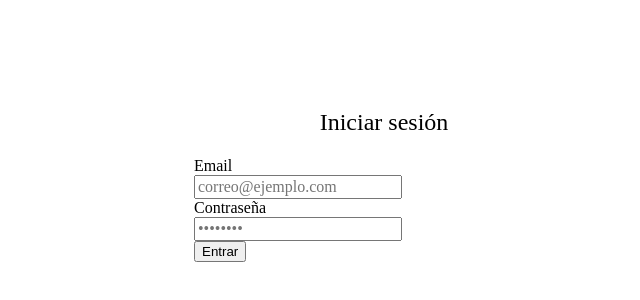
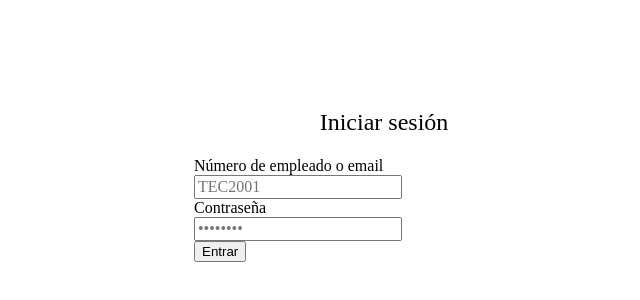
Before and after one commit to z-Nava/audits-app-pwa, a React (Vite) app: page /login in a window 1280 px wide. Shown: the part 224-524 px from the top of the page, without its empty margins (256-896 px from the left). Built offline with nearby package versions, Linux system fonts and the light colour scheme.

Commit message:
employee number for login

```diff
--- a/src/pages/Auth/Login.tsx
+++ b/src/pages/Auth/Login.tsx
@@ -17,7 +17,7 @@ import { AuthService } from "../../services/AuthService";
 const Login: React.FC = () => {
   const loginStore = useUserStore((s) => s.login);
 
-  const [email, setEmail] = useState("");
+  const [loginField, setLoginField] = useState("");
   const [password, setPassword] = useState("");
   const [error, setError] = useState("");
 
@@ -25,7 +25,7 @@ const Login: React.FC = () => {
     try {
       setError("");
 
-      const response = await AuthService.login(email, password);
+      const response = await AuthService.login(loginField, password);
       const token = response.data.token;
       const user = response.data.user;
 
@@ -61,11 +61,11 @@ const Login: React.FC = () => {
 
               {/* Campo Email */}
               <IonItem>
-                <IonLabel position="stacked">Email</IonLabel>
+                <IonLabel position="stacked">Número de empleado o email</IonLabel>
                 <IonInput
-                  value={email}
-                  placeholder="correo@ejemplo.com"
-                  onIonChange={(e) => setEmail(e.detail.value!)}
+                  value={loginField}
+                  placeholder="TEC2001"
+                  onIonChange={(e) => setLoginField(e.detail.value!)}
                 />
               </IonItem>
 
--- a/src/services/AuthService.ts
+++ b/src/services/AuthService.ts
@@ -1,7 +1,10 @@
 import api from "./api";
 
 export const AuthService = {
-  login(email: string, password: string) {
-    return api.post("/auth/login", { email, password });
-  }
+  async login(login: string, password: string) {
+    return api.post("/auth/login", {
+      login,
+      password,
+    });
+  },
 };
```
